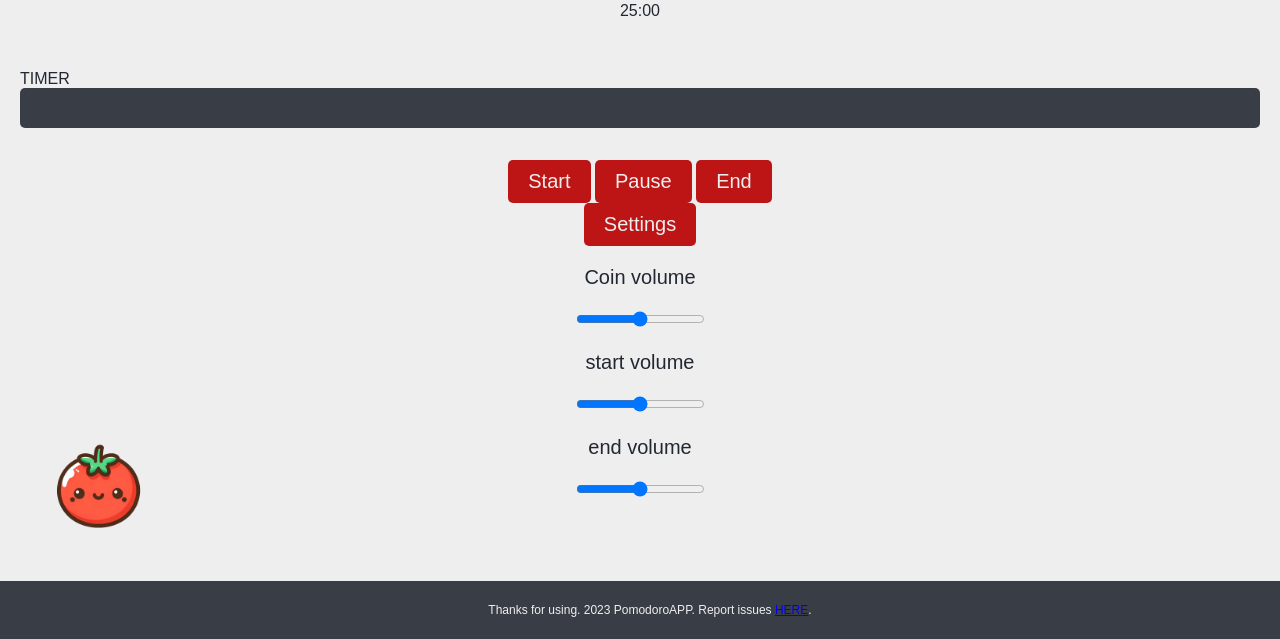
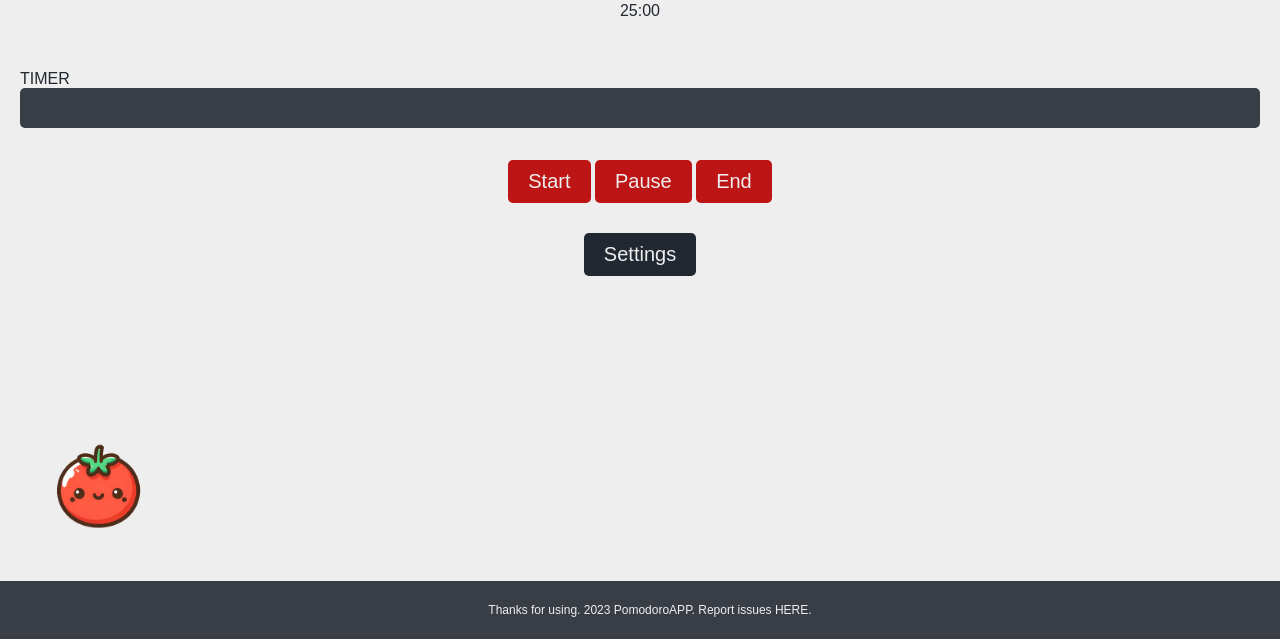
Before and after one commit to HonzaSik/DjangoWebsite, a Django app: page /timer/ in a window 1280 px wide. Shown: the part 161-800 px from the top of the page. Run offline with Django 4.2, Linux system fonts and the light colour scheme.

Commit message:
settings

```diff
--- a/pomodoro/app/static/style.css
+++ b/pomodoro/app/static/style.css
@@ -182,7 +182,42 @@ main button:focus {
 }
 
 
+#settings_button {
+     margin-top: 30px;
+    background-color: var(--main-text-color);
+}
 
+/*settins*/
+.settings_container {
+    display: none;
+    position: absolute;
+    background-color: #c5c5c5;
+    width: 70%;
+    left: 15%;
+    height: 80%;
+    top : 10%;
+    bottom: 0;
+    font-size: 20px;
+    font-weight: bold;
+    color: var(--main-text-color);
+    margin: 0;
+    padding: 0;
+    border-radius: 30px;
+}
+
+
+#settings_button_close{
+    position: absolute;
+    width: 40px;
+    height: 40px;
+    top : 30px;
+    right: 30px;
+    margin: 0;
+    padding: 0;
+    border-radius: 20%;
+    border: none;
+    cursor: pointer;
+}
 
 /*footer on the bottom of site*/
 footer {
@@ -196,3 +231,8 @@ footer {
     position: fixed;
     left: 0;
 }
+
+footer a {
+    color: var(--nav-text-color);
+    text-decoration: none;
+}
--- a/pomodoro/app/templates/timer.html
+++ b/pomodoro/app/templates/timer.html
@@ -31,7 +31,8 @@
 
     <div class="settings">
         <button id="settings_button">Settings</button>
-        <div class="settings_container">
+        <div class="settings_container" id="settings_container">
+            <button id="settings_button_close">X</button>
             <div class="volume_container">
                 <p>Coin volume</p>
                 <input type="range" min="0" max="100" value="50" class="slider" id="coin_volume">
```
Also changed, not shown: pomodoro/app/static/timer.js (+18 -0 lines), pomodoro/db.sqlite3.
